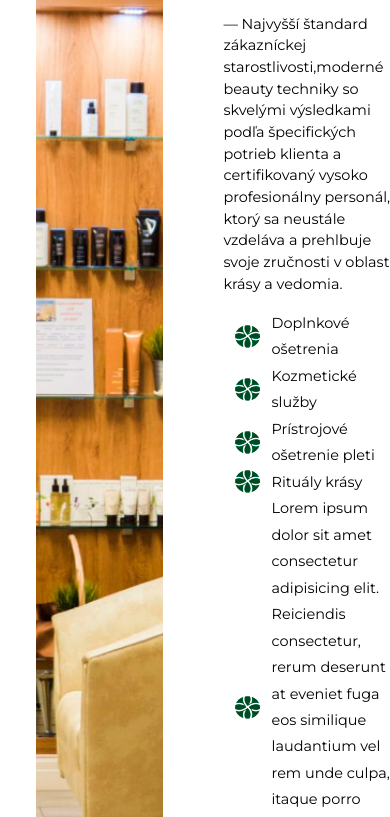
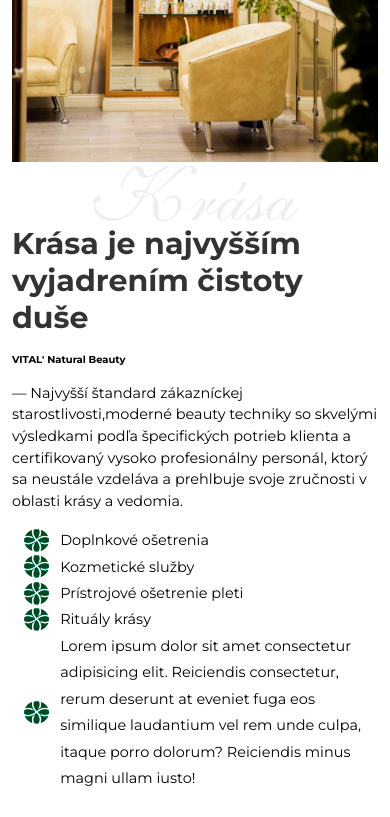
Before and after one commit to Sobanim/landing-webproject, a website: page src/index.html in a window 390 px wide. Shown: the part 904-1721 px from the top of the page. Drawn offline with nearby package versions, Linux system fonts and the light colour scheme; files that its build step writes are made by us from their sources.

Commit message:
Mobile responcive for new blocks

```diff
--- a/src/scss/style.scss
+++ b/src/scss/style.scss
@@ -366,9 +366,15 @@ body {
     @media (max-width: 900px) {
         padding: 0 3rem;
     }
+    @media (max-width: 767px) {
+        padding: 0 1rem
+    }
     .beauty-content {
         display: flex;
         justify-content: space-between;
+        @media (max-width: 767px) {
+            flex-direction: column;
+        }
     }
     .beauty__slider {
         flex: 0 0 40%;
@@ -383,8 +389,15 @@ body {
     }
     .beauty-descr {
         margin-left: 5rem;
+        @media (max-width: 767px) {
+            margin-left: 0;
+        }
         .beauty__header {
             background: url("../img/krasa-head.png") no-repeat;
+            @media (max-width: 767px) {
+                background-position: top;
+                background-size: 17rem;
+            }
         }
         .beuty__title {
             padding-top: 5rem;
@@ -462,11 +475,18 @@ body {
     @media (max-width: 900px) {
         padding: 0 3rem;
     }
+    @media (max-width: 767px) {
+        padding: 0 1rem;
+    }
     .service-head {
         background: url("../img/služby.png") no-repeat center;
         padding-top: 6rem;
         @media (max-width:1600px) {
             padding-top: 7rem;
+        }
+        @media (max-width: 767px) {
+            padding-top: 4rem;
+            background-size: 17rem;
         }
         & h2 {
             // padding-top: 5rem;
```
Also changed, not shown: dist/css/style.css, dist/css/style.min.css.
